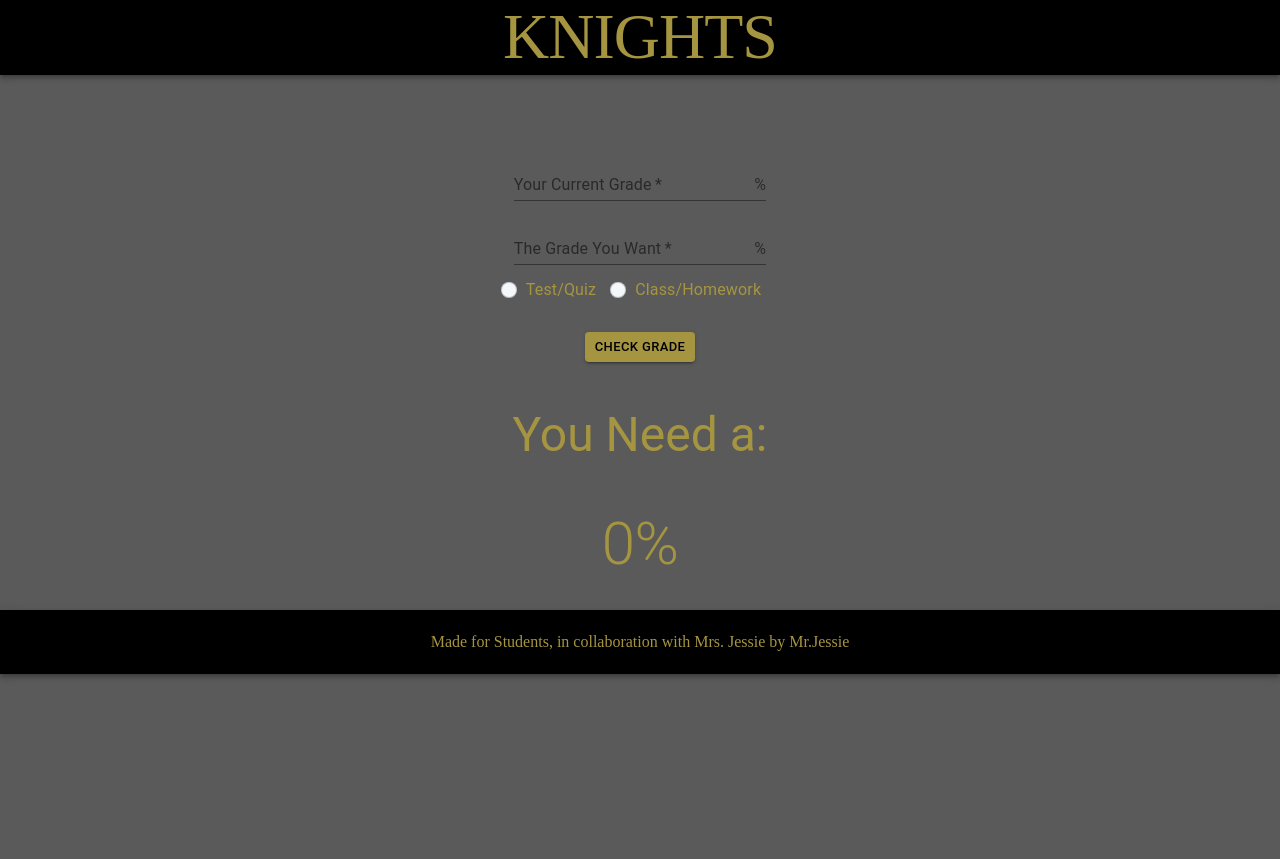
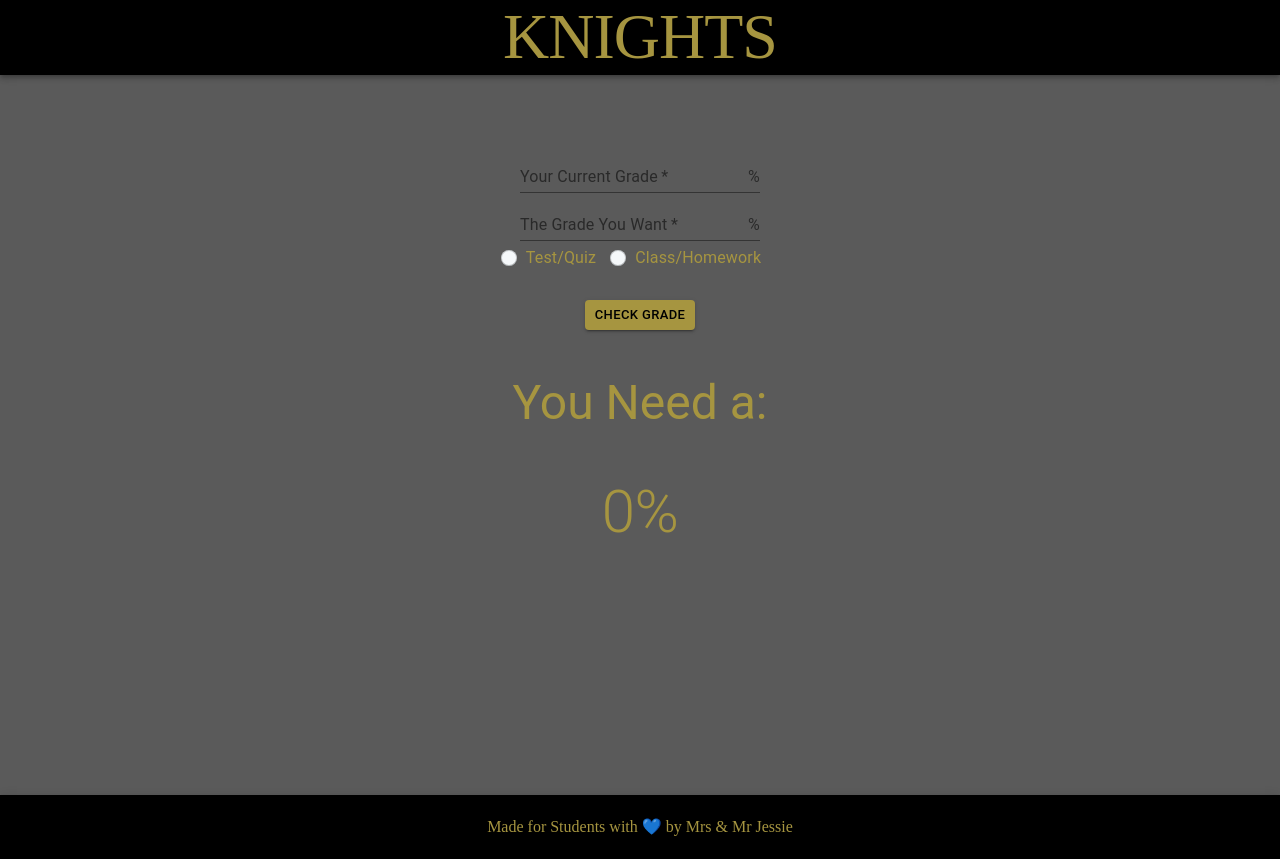
Before and after one commit to J3ffJessie/KMS-Knights-GradeChecker, a React (Create React App) app: page / in a window 1280 px wide. Before the commit the page ends 800 px from the top, so only its background shows below. Built offline with nearby package versions, Linux system fonts and the light colour scheme; a web font is replaced by a local one.

Commit message:
Styling fixes for footer and some of the other elements with font weight and font color

```diff
--- a/src/App.js
+++ b/src/App.js
@@ -21,9 +21,9 @@ const useStyles = makeStyles((theme) => ({
     },
     '& .MuiInputBase-root': {
       color: '#a69540',
-      fontWeight: 'bolder',
+      fontWeight: 'bolder'
     },
-  },
+},
   form: {
     display: 'flex',
     justifyContent: 'center',
@@ -31,6 +31,9 @@ const useStyles = makeStyles((theme) => ({
     flexDirection: 'column',
     paddingTop: '70px',
     color: '#a69540',
+  },
+  container: {
+    height: '90vh',
   },
   input: {
     width: 'auto',
@@ -51,7 +54,7 @@ const useStyles = makeStyles((theme) => ({
     flexDirection: 'column',
     paddingTop: '45px',
     color: '#a69540',
-    paddingBottom: '30px',
+    paddingBottom: '5px',
   },
   radio: {
     display: 'flex',
@@ -163,7 +166,7 @@ const GradeCheck = () => {
 
 
   return (
-    <Container className={classes.root} display="flex">
+    <Container className={classes.container} display="flex">
     <form className={classes.form} noValidate autoComplete="off" justifyContent="center">
       <TextField className={classes.input}  required id="standard-required" label="Your Current Grade" onChange= {(event) => setCurrentGrade(event.target.value)} InputProps={{
         endAdornment: <InputAdornment position="end">%</InputAdornment>
--- a/src/Components/Footer.js
+++ b/src/Components/Footer.js
@@ -18,8 +18,9 @@ const useStyles = makeStyles((theme) => ({
     flexGrow: 1,
     color:'#a69540',
     display: 'flex',
-    position: 'relative',
+    position: 'sticky',
     justifyContent: 'center',
+    alignItems: 'center',
     fontSize:'1rem',
     textShadow: '-1px -1px 0 #000, 1px -1px 0 #000, -1px 1px 0 #000, 1px 1px 0 #000, -2px 0 0 #000, 2px 0 0 #000, 0 2px 0 #000, 0 -2px 0 #000',
     fontFamily: 'Rye, cursive',
@@ -37,7 +38,7 @@ export default function Footer() {
       <AppBar position='static' className={classes.root}>
         <Toolbar>
           <Typography variant="p" className={classes.title}>
-            Made for Students, in collaboration with Mrs. Jessie by Mr.Jessie
+            Made for Students with 💙 by Mrs & Mr Jessie
           </Typography>
         </Toolbar>
       </AppBar>
```
